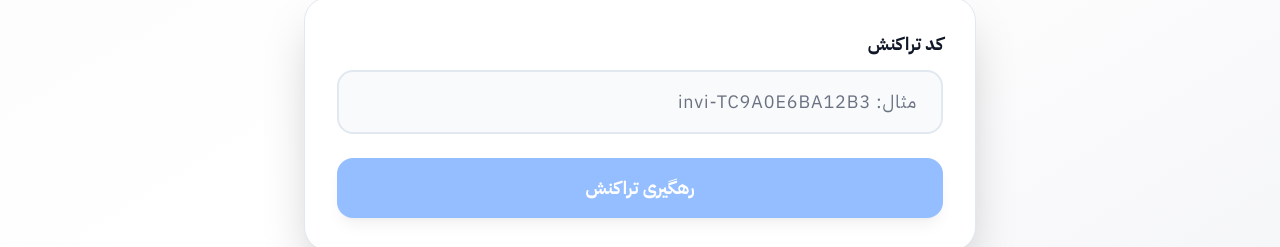
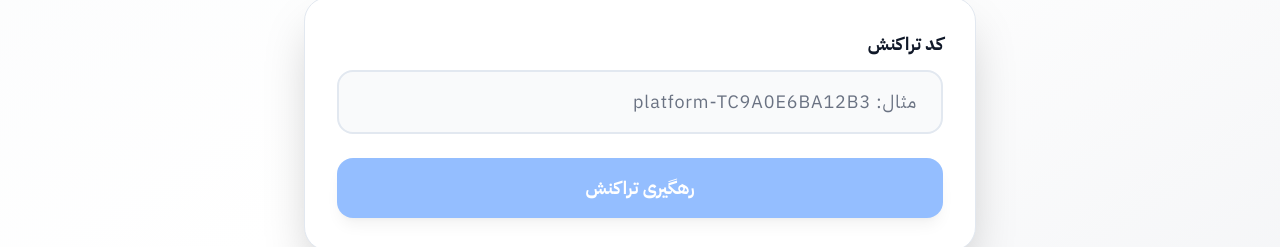
Before and after one commit to omnitired/goldec-landing, a Next.js app: page /track in a window 1280 px wide. Shown: the part 469-716 px from the top of the page. Built offline with nearby package versions, Linux system fonts and the light colour scheme.

Commit message:
fix: update placeholder examples from 'invi' to 'platform'

```diff
--- a/src/app/track/page.tsx
+++ b/src/app/track/page.tsx
@@ -337,7 +337,7 @@ export default function TrackPage() {
                       ? "bg-gray-700 border-gray-500 text-gray-50 placeholder-gray-300 focus:bg-gray-600 focus:border-blue-400"
                       : "bg-gray-50 border-gray-300 text-gray-900 placeholder-gray-500 focus:bg-white"
                   )}
-                  placeholder={activeTab === 'transaction' ? 'مثال: invi-TC9A0E6BA12B3' : 'مثال: invi-DC9A0E6BA12B3'}
+                  placeholder={activeTab === 'transaction' ? 'مثال: platform-TC9A0E6BA12B3' : 'مثال: platform-DC9A0E6BA12B3'}
                   disabled={isLoading}
                 />
               </div>
```
